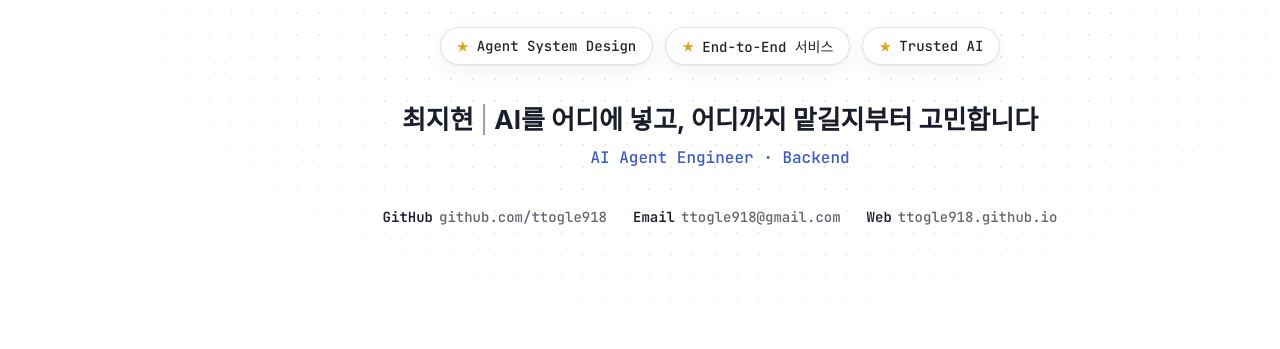
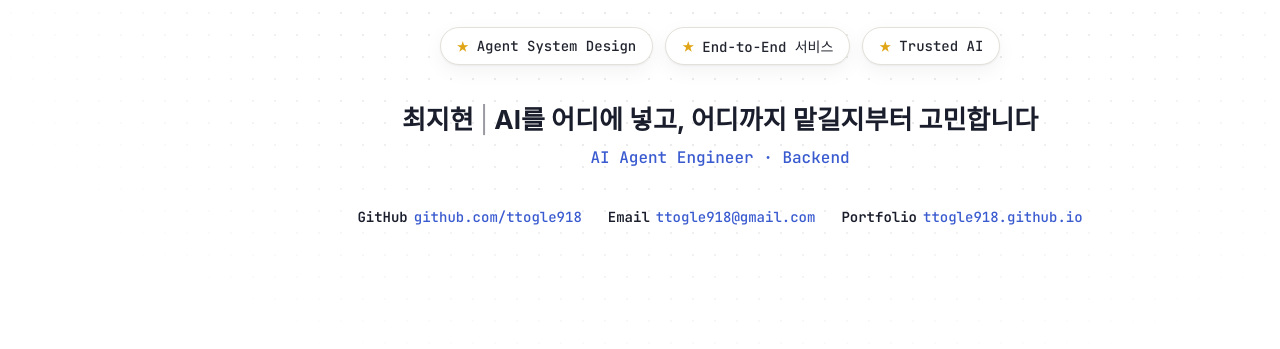
Before and after one commit to ttogle918/ttogle918.github.io, a plain HTML site: page deck/index.html in a window 1280 px wide. Shown: the part 448-797 px from the top of the page. Drawn offline with Linux system fonts and the light colour scheme; a web font is replaced by a local one.

Commit message:
슬라이드판 표지 연락처를 누르면 열리는 링크로
- 표지 GitHub · Email · Portfolio(기존 "Web")를 <a href> 로 - PDF 에서도 클릭하면 열림
- 이메일은 mailto (PDF 뷰어가 스크립트를 막아 클릭 복사는 불가), 마지막 쪽 이메일도 mailto
- PDF 안 링크 확인: 표지 3개 · 마지막 쪽 5개 · 전체 23개

Co-Authored-By: Claude Opus 5 (1M context) <noreply@anthropic.com>

```diff
--- a/deck/index.html
+++ b/deck/index.html
@@ -751,6 +751,10 @@
       margin-right: 6px
     }
 
+    .contact a {
+      color: var(--accent)
+    }
+
     /* ===== About ===== */
     .about3 {
       display: grid;
@@ -1456,9 +1460,10 @@
     <p class="tagline">최지현<span class="bar">|</span>AI를 어디에 넣고, 어디까지 맡길지부터 고민합니다</p>
     <div class="role">AI Agent Engineer · Backend</div>
     <div class="contact">
-      <span><b>GitHub</b>github.com/ttogle918</span>
-      <span><b>Email</b>ttogle918@gmail.com</span>
-      <span><b>Web</b>ttogle918.github.io</span>
+      <!-- PDF 에서도 <a href> 는 누르면 열리는 링크로 남는다. 이메일은 mailto (PDF 뷰어는 스크립트를 막아 클릭 복사는 안 된다) -->
+      <a href="https://github.com/ttogle918"><b>GitHub</b>github.com/ttogle918</a>
+      <a href="mailto:ttogle918@gmail.com"><b>Email</b>ttogle918@gmail.com</a>
+      <a href="https://ttogle918.github.io/"><b>Portfolio</b>ttogle918.github.io</a>
     </div>
     <div class="foot"><span>★ 최지현 · AI Agent Engineer</span><span class="pno"></span></div>
   </section>
@@ -2563,7 +2568,7 @@
     <h1>THANK YOU<span class="star">★</span></h1>
     <p class="p">읽어 주셔서 감사합니다. 연락 기다리겠습니다.</p>
     <div class="clist">
-      <b>Email</b><span>ttogle918@gmail.com</span>
+      <b>Email</b><a href="mailto:ttogle918@gmail.com">ttogle918@gmail.com</a>
       <b>GitHub</b><a href="https://github.com/ttogle918">github.com/ttogle918</a>
       <b>Portfolio</b><a href="https://ttogle918.github.io/">ttogle918.github.io</a>
       <b>Blog</b><span><a href="https://zena1010.tistory.com">zena1010.tistory.com</a> · <a
```
Also changed, not shown: 1 other file.
